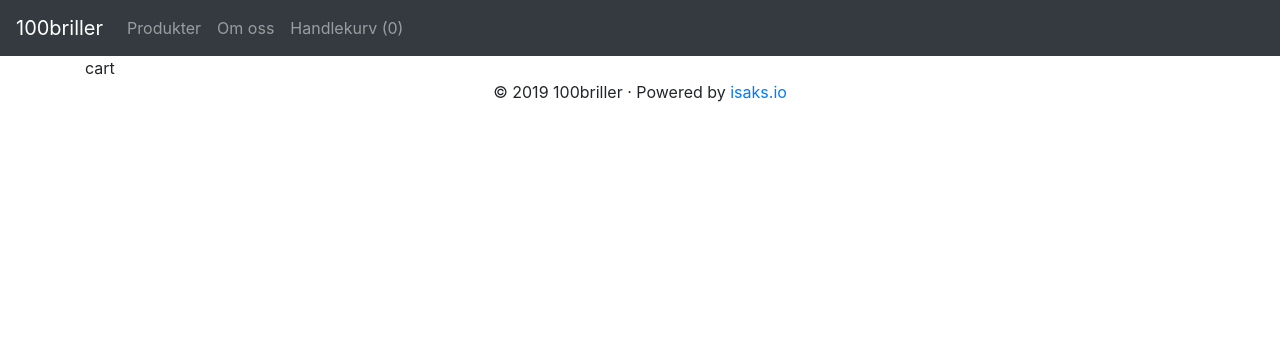
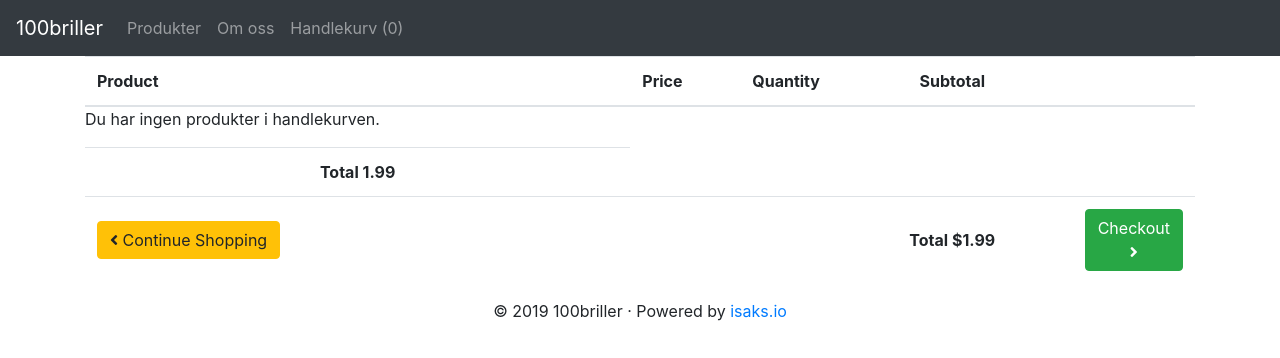
Before and after one commit to isaksolheim/100briller, a React (Create React App) app: page /cart in a window 1280 px wide. Shown: the top 358 px of the page. Built offline with nearby package versions, Linux system fonts and the light colour scheme.

Commit message:
cart bootstrap started

```diff
--- a/public/index.html
+++ b/public/index.html
@@ -27,6 +27,9 @@
     <script src="https://cdnjs.cloudflare.com/ajax/libs/popper.js/1.14.7/umd/popper.min.js"></script>
     <script src="https://maxcdn.bootstrapcdn.com/bootstrap/4.3.1/js/bootstrap.min.js"></script>
 
+    <link href="//maxcdn.bootstrapcdn.com/font-awesome/4.1.0/css/font-awesome.min.css" rel="stylesheet">
+
+
     <link href="https://fonts.googleapis.com/css?family=Karla&display=swap" rel="stylesheet">
     <link rel="stylesheet" href="https://use.fontawesome.com/releases/v5.8.1/css/all.css" integrity="sha384-50oBUHEmvpQ+1lW4y57PTFmhCaXp0ML5d60M1M7uH2+nqUivzIebhndOJK28anvf" crossorigin="anonymous">
     <title>100briller</title>
--- a/src/components/Cart.js
+++ b/src/components/Cart.js
@@ -26,6 +26,28 @@ class Cart extends Component {
       addedItems = (
         this.props.items.map(item=>{
           return(
+            <tbody key={item.id}>
+						<tr>
+							<td data-th="Product">
+								<div class="row">
+									<div class="col-sm-2 hidden-xs"><img src={item.img} width='85px' alt="produkt" class="img-responsive"/></div>
+									<div class="col-sm-10">
+										<h4 class="nomargin">{item.title}</h4>
+									</div>
+								</div>
+							</td>
+							<td data-th="Price">{item.price} NOK</td>
+							<td data-th="Quantity">
+								<input type="number" class="form-control text-center" value={item.quantity} />
+							</td>
+							<td data-th="Subtotal" class="text-center">{item.price * item.quantity} NOK</td>
+							<td class="actions" data-th="">
+								<button class="btn btn-info btn-sm"><i class="fa fa-refresh"></i></button>
+								<button class="btn btn-danger btn-sm"><i class="fa fa-trash-o"></i></button>
+							</td>
+						</tr>
+					</tbody>
+            /*
             <div className="added-item" key={item.id}>
               <Link to={`/produkter/${item.id}`}>
                 <img src={item.img} alt="vare" />
@@ -38,6 +60,7 @@ class Cart extends Component {
                 <i className="fas fa-plus" onClick={() => {this.handleAddQuantity(item.id)}}></i>
               </div>
             </div>
+            */
           )
         })
       );
@@ -47,7 +70,29 @@ class Cart extends Component {
 
     return(
       <div className="container">
-        cart
+        <table className="table table-hover table-condensed" id="cart">
+          <thead>
+						<tr>
+							<th style={{width: '50%'}}>Product</th>
+							<th style={{width: '10%'}}>Price</th>
+							<th style={{width: '8%'}}>Quantity</th>
+							<th style={{width: '22%'}} class="text-center">Subtotal</th>
+							<th style={{width: '10%'}}></th>
+						</tr>
+					</thead>
+          {addedItems}
+          <tfoot>
+						<tr class="visible-xs">
+							<td class="text-center"><strong>Total 1.99</strong></td>
+						</tr>
+						<tr>
+							<td><a href="#" class="btn btn-warning"><i class="fa fa-angle-left"></i> Continue Shopping</a></td>
+							<td colspan="2" class="hidden-xs"></td>
+							<td class="hidden-xs text-center"><strong>Total $1.99</strong></td>
+							<td><a href="#" class="btn btn-success btn-block">Checkout <i class="fa fa-angle-right"></i></a></td>
+						</tr>
+					</tfoot>
+        </table>
       </div>
 
       /*
--- a/src/styles/main.scss
+++ b/src/styles/main.scss
@@ -14,6 +14,10 @@ $colors: (
   @media (min-width: 840px) {
     @content;
   }
+}
+
+.table>tbody>tr>td, .table>tfoot>tr>td{
+    vertical-align: middle;
 }
 
 /*
```
